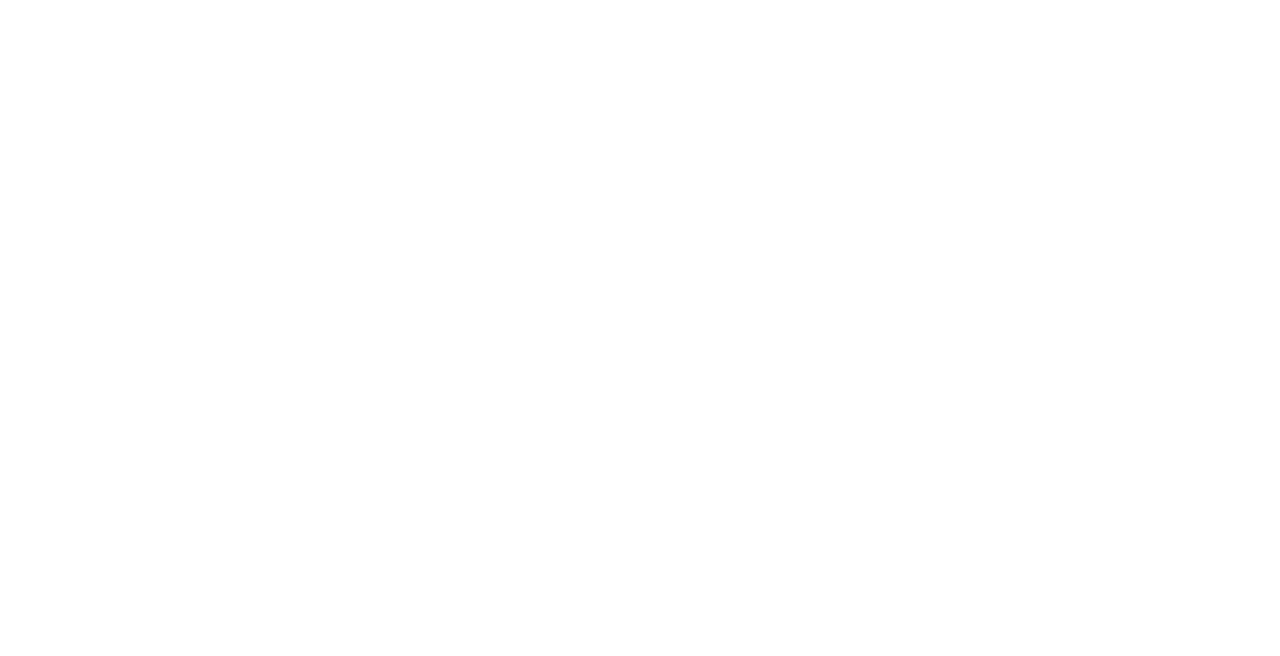
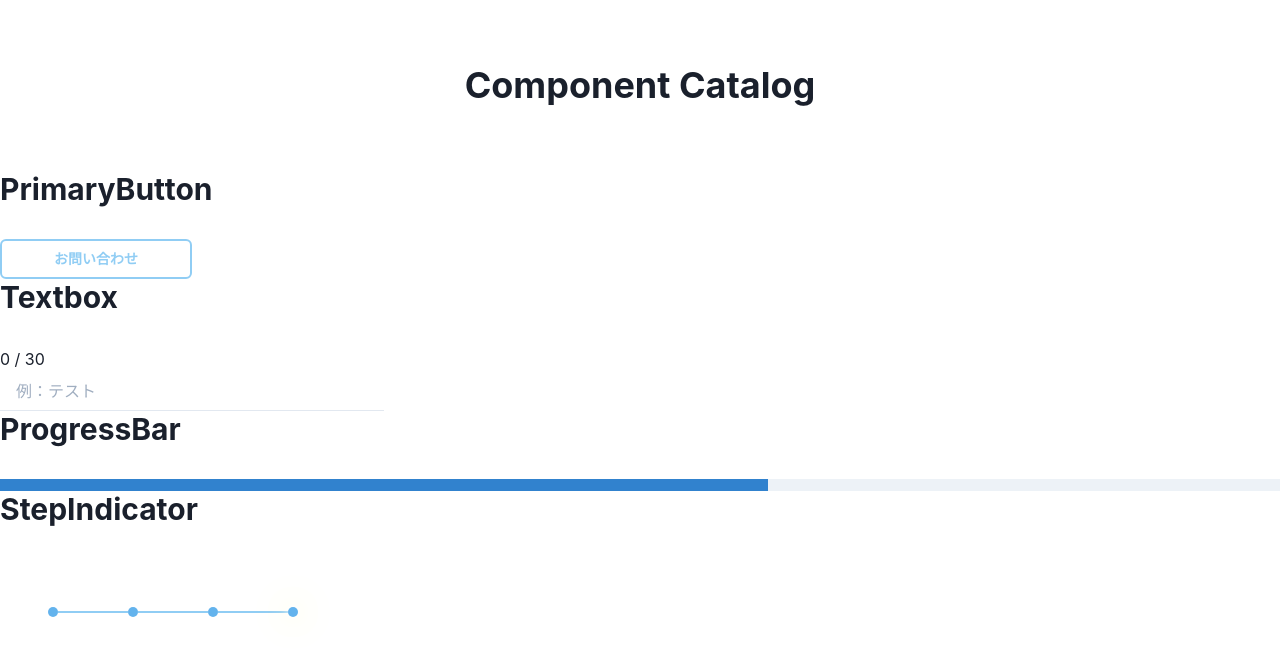
Before and after one commit to yuta4j1/form-template, a React (Vite) app: page /catalog in a window 1280 px wide. Before the commit this address had no page. Shown: the top 656 px of the page. Built offline with nearby package versions, Linux system fonts and the light colour scheme.

Commit message:
コンポーネントカタログページ追加

```diff
--- /dev/null
+++ b/src/components/common/PrimaryButton.tsx
@@ -0,0 +1,27 @@
+import React from "react"
+import { Button } from "@chakra-ui/react"
+
+const PrimaryButton: React.VFC<{
+  text: string
+  clickHandler: () => void
+}> = ({ text, clickHandler }) => {
+  return (
+    <Button
+      w="12rem"
+      bg="white"
+      color="blue.200"
+      border="2px"
+      borderColor="blue.200"
+      onClick={clickHandler}
+      fontSize={"sm"}
+      _hover={{
+        color: "white",
+        bg: "blue.200",
+      }}
+    >
+      {text}
+    </Button>
+  )
+}
+
+export default PrimaryButton
--- /dev/null
+++ b/src/components/common/input-text.tsx
@@ -0,0 +1,33 @@
+import React, { useState } from "react"
+import { Box, Input, Text } from "@chakra-ui/react"
+
+const InputText: React.VFC<{ placeholder: string; maxLength: number }> = ({
+  placeholder,
+  maxLength,
+}) => {
+  const [text, setText] = useState("")
+  return (
+    <Box>
+      <Text>{`${text.length} / ${maxLength}`}</Text>
+      <Input
+        type="text"
+        w="24rem"
+        border="none"
+        borderRadius="none"
+        borderBottom="1px"
+        borderBottomColor="gray.200"
+        placeholder={placeholder}
+        value={text}
+        onChange={e => setText(e.currentTarget.value)}
+        maxLength={maxLength}
+        _focus={{
+          outline: "none",
+          borderBottom: "1px",
+          borderBottomColor: "blue.500",
+        }}
+      />
+    </Box>
+  )
+}
+
+export default InputText
--- /dev/null
+++ b/src/components/common/progess.tsx
@@ -0,0 +1,8 @@
+import React from "react"
+import { Progress } from "@chakra-ui/react"
+
+const ProgressBar: React.VFC<{ percentage: number }> = ({ percentage }) => {
+  return <Progress value={percentage} />
+}
+
+export default ProgressBar
--- /dev/null
+++ b/src/components/common/step-indicator.tsx
@@ -0,0 +1,57 @@
+import React from "react"
+import { Flex, Box } from "@chakra-ui/react"
+
+const Step: React.VFC<{ value: number; step: number }> = ({ value, step }) => {
+  let isActive = false
+  let backgroundColor
+  if (value <= step) {
+    backgroundColor = "blue.300"
+    if (value === step) {
+      isActive = true
+    }
+  } else {
+    backgroundColor = "gray.200"
+  }
+
+  // TODO: ステップがアクティブの時、光る感じのスタイルを追加したい
+
+  return (
+    <Box
+      h="10px"
+      w="10px"
+      borderRadius="50%"
+      backgroundColor={backgroundColor}
+      boxShadow={
+        isActive
+          ? "0 0 10px #fff, 0 0 20px #fff, 0 0 30px #ffc, 0 0 40px #ff9;"
+          : ""
+      }
+    />
+  )
+}
+
+const Bar: React.VFC<{ value: number; step: number }> = ({ value, step }) => {
+  let background
+  if (value < step) {
+    background = "blue.200"
+  } else {
+    background = "gray.200"
+  }
+  return <Box h="2px" w="70px" background={background} />
+}
+
+const StepIndicator: React.VFC<{ currentStep: number }> = ({ currentStep }) => {
+  return (
+    <Flex m="3rem" alignItems="center">
+      <Step value={1} step={currentStep} />
+      <Bar value={1} step={currentStep} />
+      <Step value={2} step={currentStep} />
+      <Bar value={2} step={currentStep} />
+      <Step value={3} step={currentStep} />
+      <Bar value={3} step={currentStep} />
+      <Step value={4} step={currentStep} />
+    </Flex>
+  )
+}
+
+export default StepIndicator
--- /dev/null
+++ b/src/pages/catalog.tsx
@@ -0,0 +1,42 @@
+import React from "react"
+import { Box, Center, Heading } from "@chakra-ui/react"
+import PrimaryButton from "../components/common/PrimaryButton"
+import InputText from "../components/common/input-text"
+import ProgressBar from "../components/common/progess"
+import StepIndicator from "../components/common/step-indicator"
+
+const Title: React.VFC<{ text: string }> = ({ text }) => {
+  return (
+    <Heading as="h3" size="lg" paddingBottom="2rem">
+      {text}
+    </Heading>
+  )
+}
+
+const Catalog: React.VFC<{}> = ({}) => {
+  return (
+    <Box>
+      <Center px={12} py={16}>
+        <Heading>Component Catalog</Heading>
+      </Center>
+      <Box>
+        <Title text="PrimaryButton" />
+        <PrimaryButton text="お問い合わせ" clickHandler={() => {}} />
+      </Box>
+      <Box>
+        <Title text="Textbox" />
+        <InputText placeholder={"例：テスト"} maxLength={30} />
+      </Box>
+      <Box>
+        <Title text="ProgressBar" />
+        <ProgressBar percentage={60} />
+      </Box>
+      <Box>
+        <Title text="StepIndicator" />
+        <StepIndicator currentStep={4} />
+      </Box>
+    </Box>
+  )
+}
+
+export default Catalog
--- a/src/pages/index.tsx
+++ b/src/pages/index.tsx
@@ -5,7 +5,8 @@
 const IndexPage: React.VFC<{
   toForm1: () => void
   toTodo: () => void
-}> = ({ toForm1, toTodo }) => {
+  toCatalog: () => void
+}> = ({ toForm1, toTodo, toCatalog }) => {
   return (
     <Box>
       <Link
@@ -22,6 +23,13 @@
       >
         Todoリスト画面へ
       </Link>
+      <Link
+        onClick={() => {
+          toCatalog()
+        }}
+      >
+        コンポーネントカタログ画面へ
+      </Link>
     </Box>
   )
 }
@@ -34,7 +42,10 @@
   const toTodo = () => {
     navigate("/todo")
   }
-  return <IndexPage toForm1={toForm1} toTodo={toTodo} />
+  const toCatalog = () => {
+    navigate("/catalog")
+  }
+  return <IndexPage toForm1={toForm1} toTodo={toTodo} toCatalog={toCatalog} />
 }
 
 export default IndexPageContainer
--- a/src/router/index.tsx
+++ b/src/router/index.tsx
@@ -5,6 +5,7 @@
 import Confirm from "../pages/confirm"
 import Index from "../pages"
 import Todo from "../pages/todo"
+import Catalog from "../pages/catalog"
 
 const Rooter = () => {
   return (
@@ -15,6 +16,7 @@
         <Route path="/form2" element={<Form2 />} />
         <Route path="/confirm" element={<Confirm />} />
         <Route path="/todo" element={<Todo />} />
+        <Route path="/catalog" element={<Catalog />} />
       </Routes>
     </BrowserRouter>
   )
```
